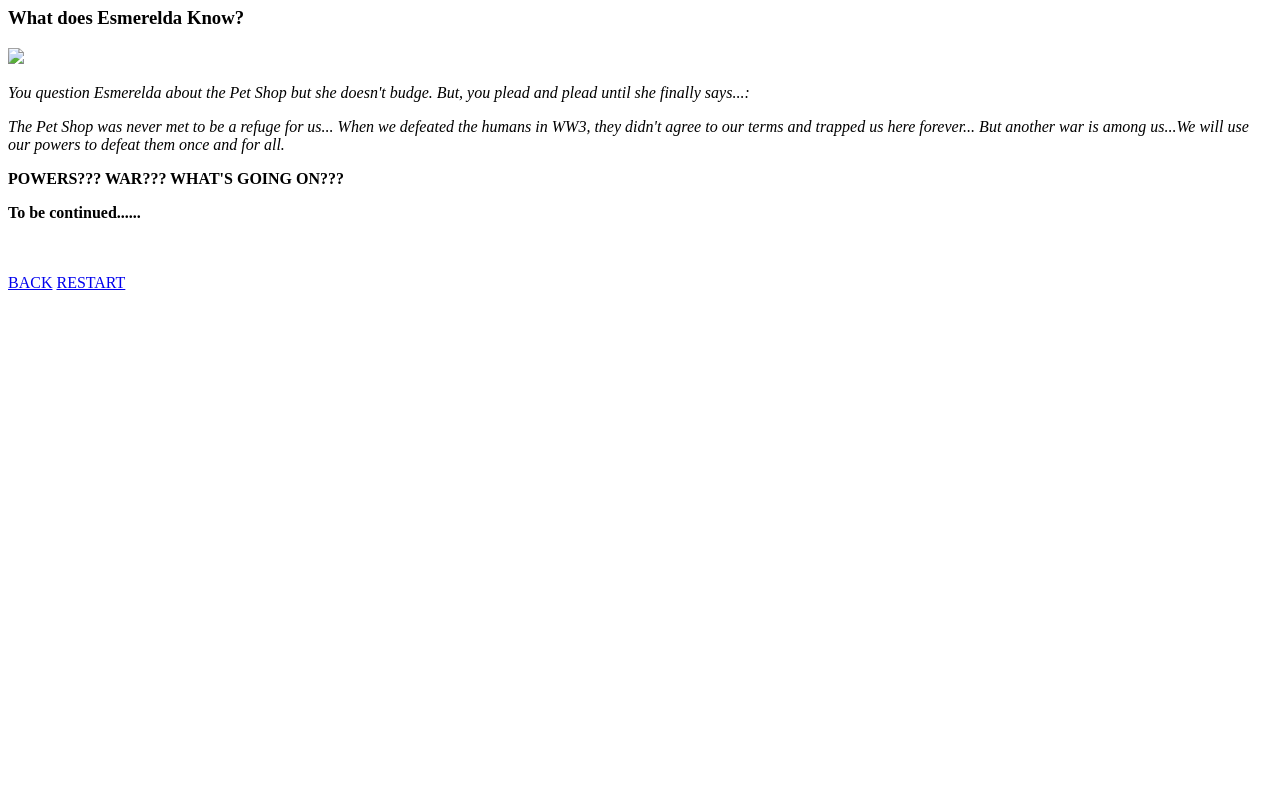
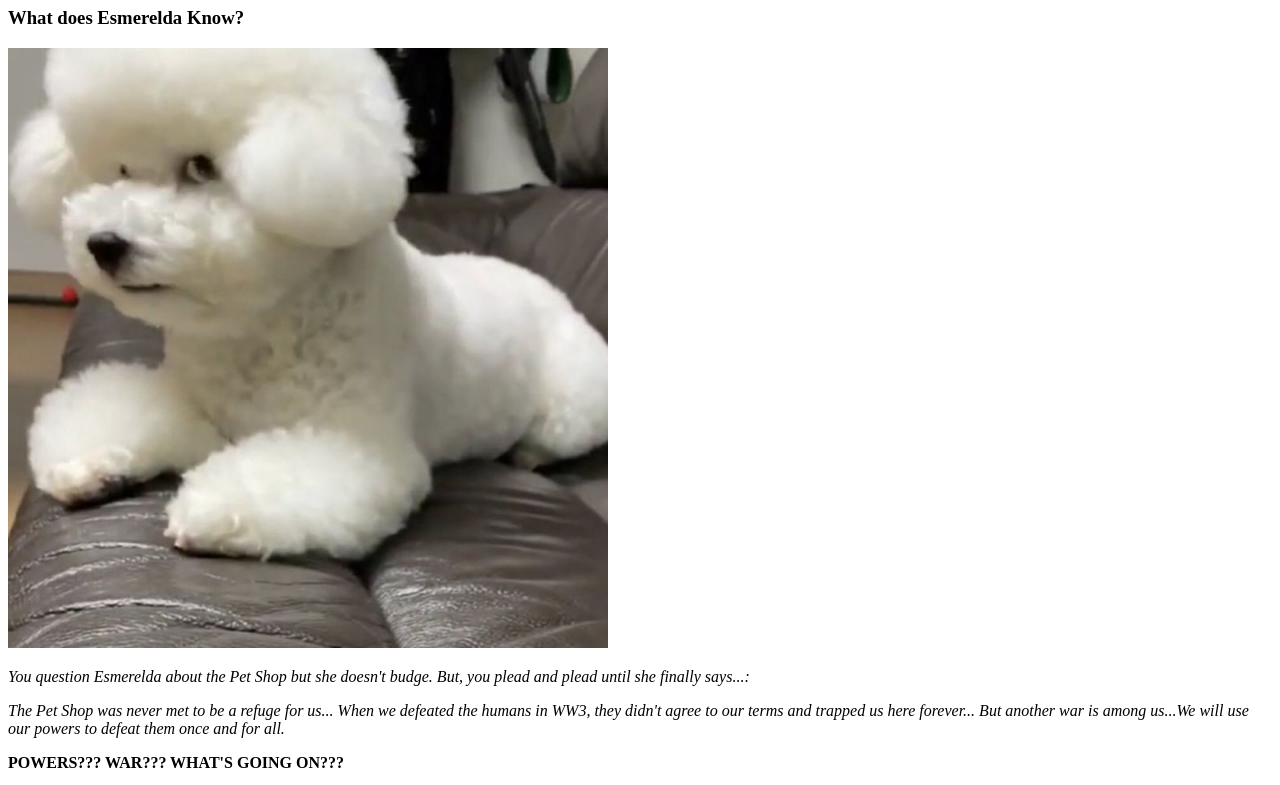
Before and after one commit to michellerivera93/michellewebsite, a plain HTML site: page askE.html in a window 1280 px wide. Shown: the part 73-858 px from the top of the page. Before the commit the page ends 800 px from the top, so only its background shows below. Drawn offline with Linux system fonts and the light colour scheme.

Commit message:
Update askE.html

```diff
--- a/askE.html
+++ b/askE.html
@@ -11,7 +11,7 @@
 <h1>Homework 10: Interactive Story </h1>
 <h3>What does Esmerelda Know?</h3>
 
-  <img src="images/whitedog.png" width="600px">
+  <img src="whitedog.png" width="600px">
 
    <p><i>You question Esmerelda about the Pet Shop but she doesn't budge. But, you plead and plead until she finally says...: </i></p>
 
```
